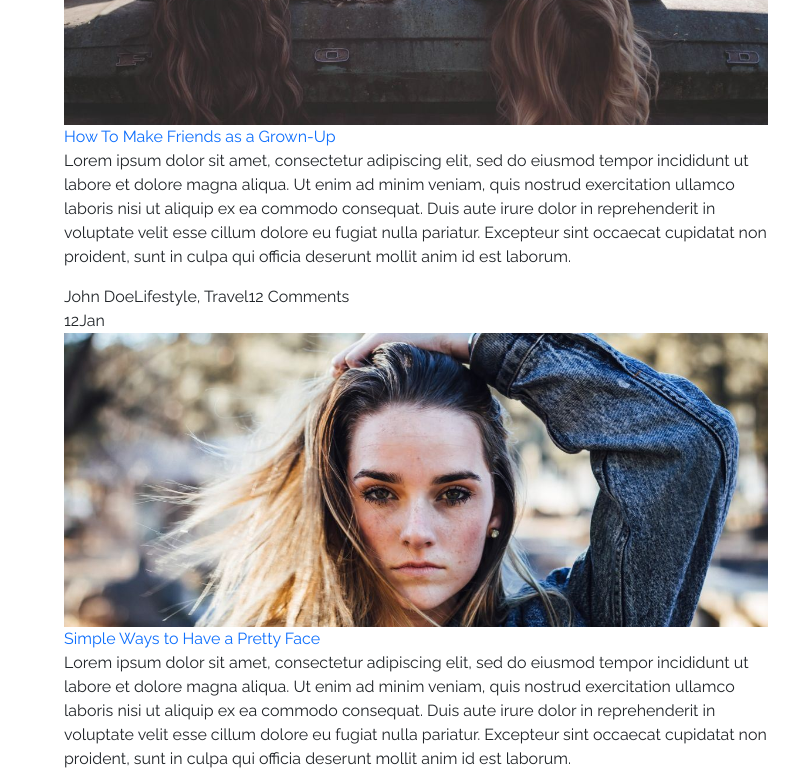
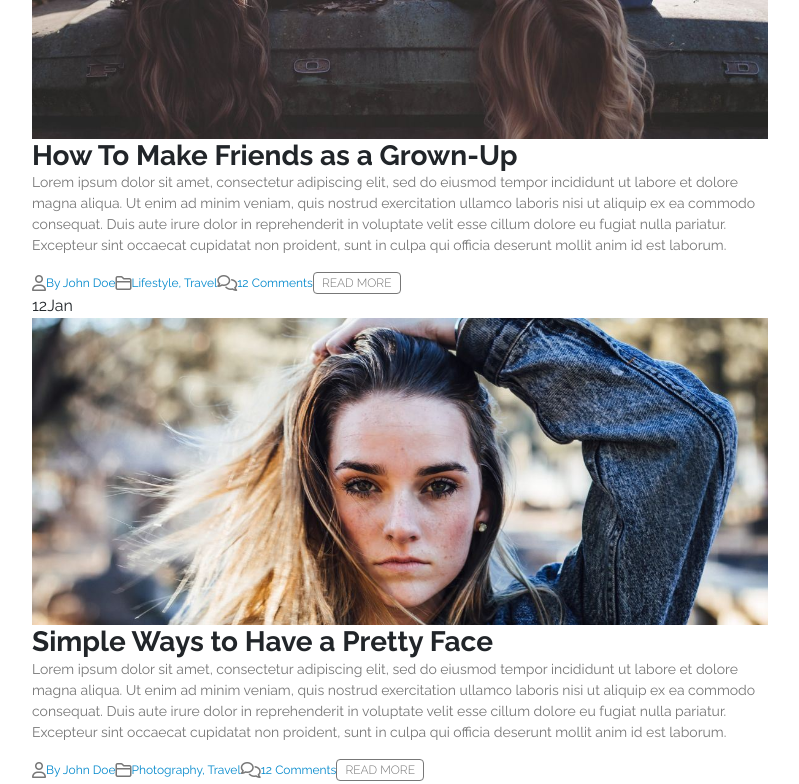
Before and after one commit to pierfrancescoscar/proj-html-vuejs, a Vue app: page / in a window 1280 px wide. Shown: the part 1700-2484 px from the top of the page, without its empty margins (50-849 px from the left). Built offline with nearby package versions, Linux system fonts and the light colour scheme.

Commit message:
ADD: some css to single blog post component

```diff
--- a/src/components/BlogPost.vue
+++ b/src/components/BlogPost.vue
@@ -4,7 +4,7 @@
           <div class="row">
               <div class="col-8">
                   <nav>
-                      <ul>
+                      <ul class="ps-0">
                           <SingleBlogPost v-for="(post, index) in blogPost" :key="`post-${index}`"
                            :image="post.image"
                            :title="post.title"
--- a/src/components/SingleBlogPost.vue
+++ b/src/components/SingleBlogPost.vue
@@ -6,7 +6,7 @@
 
             <img class="img-fluid" :src="require(`@/assets/${image}.jpg`)" :alt="title">
 
-            <a class="text-decoration-none" :href="url">
+            <a class="h3 text-decoration-none" :href="url">
                 {{title}}
             </a>
 
@@ -14,9 +14,21 @@
                 {{description}}
             </p>
 
-            <span>{{author}}</span>
-            <span>{{category}}</span>
-            <span>{{comments}}</span>
+        <div class="blog-footer d-flex align-items-center">
+
+            <i class="far fa-user"></i>
+                <span class="post-data">By {{author}}</span>
+            <i class="far fa-folder"></i>
+                <span class="post-data">{{category}}</span>
+            <i class="far fa-comments"></i>
+                <span class="post-data">{{comments}}</span>
+
+            <button class="rounded text-uppercase px-2">
+                Read More
+            </button>
+
+        </div>
+
         </li>
 
 </template>
@@ -39,5 +51,34 @@ export default {
 </script>
 
 <style scoped lang="scss">
+@import '@/style/vars.scss';
+
+a {
+    color: $text-9;
+    font-weight: $strong-fw;
+}
+
+p {
+    font-size: $medium-fs;
+    color: $text-5;
+}
+
+i {
+    color: $text-5;
+}
+
+button {
+    border: 1px solid $text-5;
+    background: transparent;
+    font-size: $minor-fs;
+    color: $text-5;
+    font-weight: $light-fw;
+}
+
+.post-data {
+    font-size: $minor-fs;
+    color: $text-4;
+}
+
 
 </style>
--- a/src/style/vars.scss
+++ b/src/style/vars.scss
@@ -46,6 +46,7 @@ $semibig-fs: 18px;
 $big-fs: 20px;
 
 // Font weight
+$light-fw: 300;
 $medium-fw: 500;
 $strong-fw: 700;
 $extrastrong-fw: 900;
```
